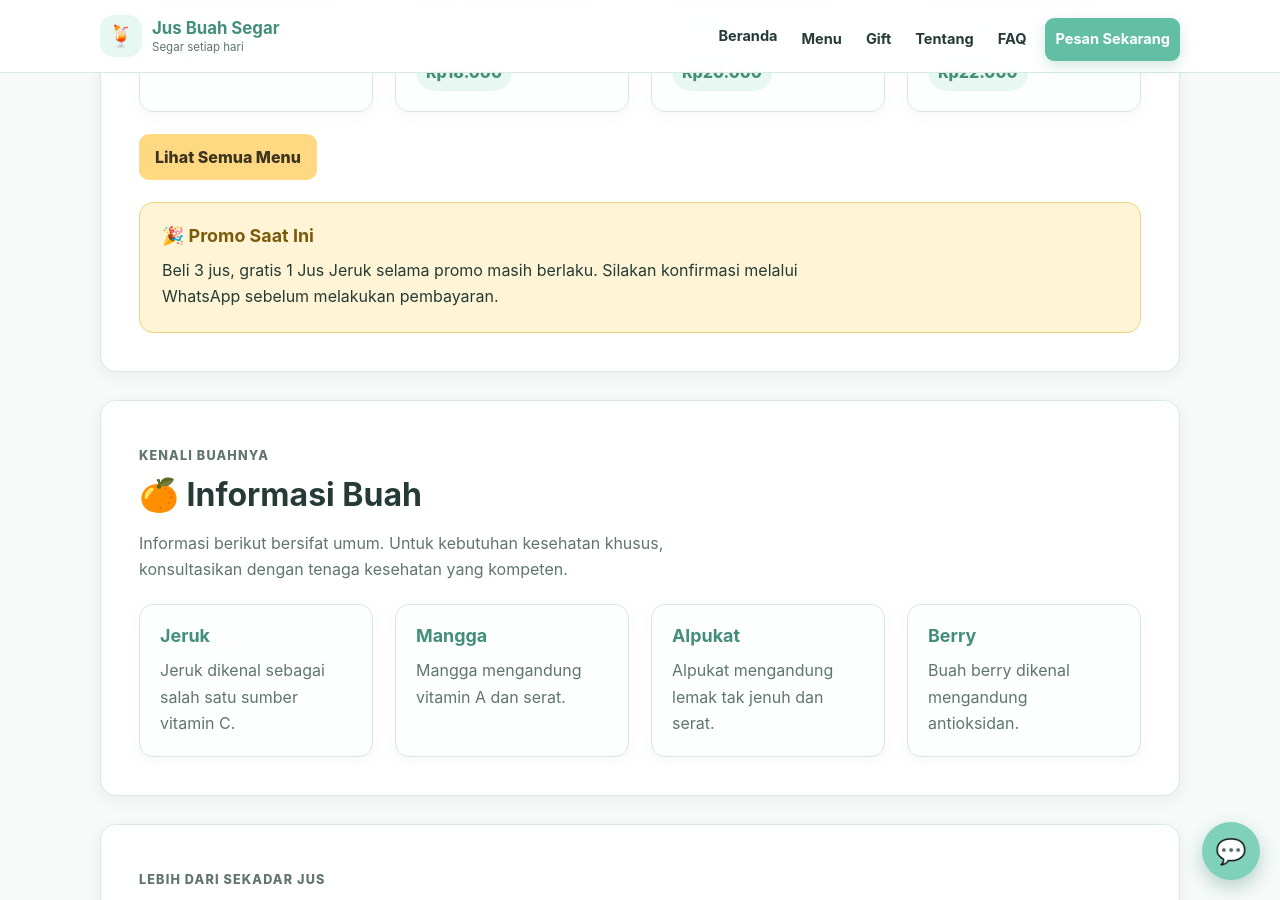
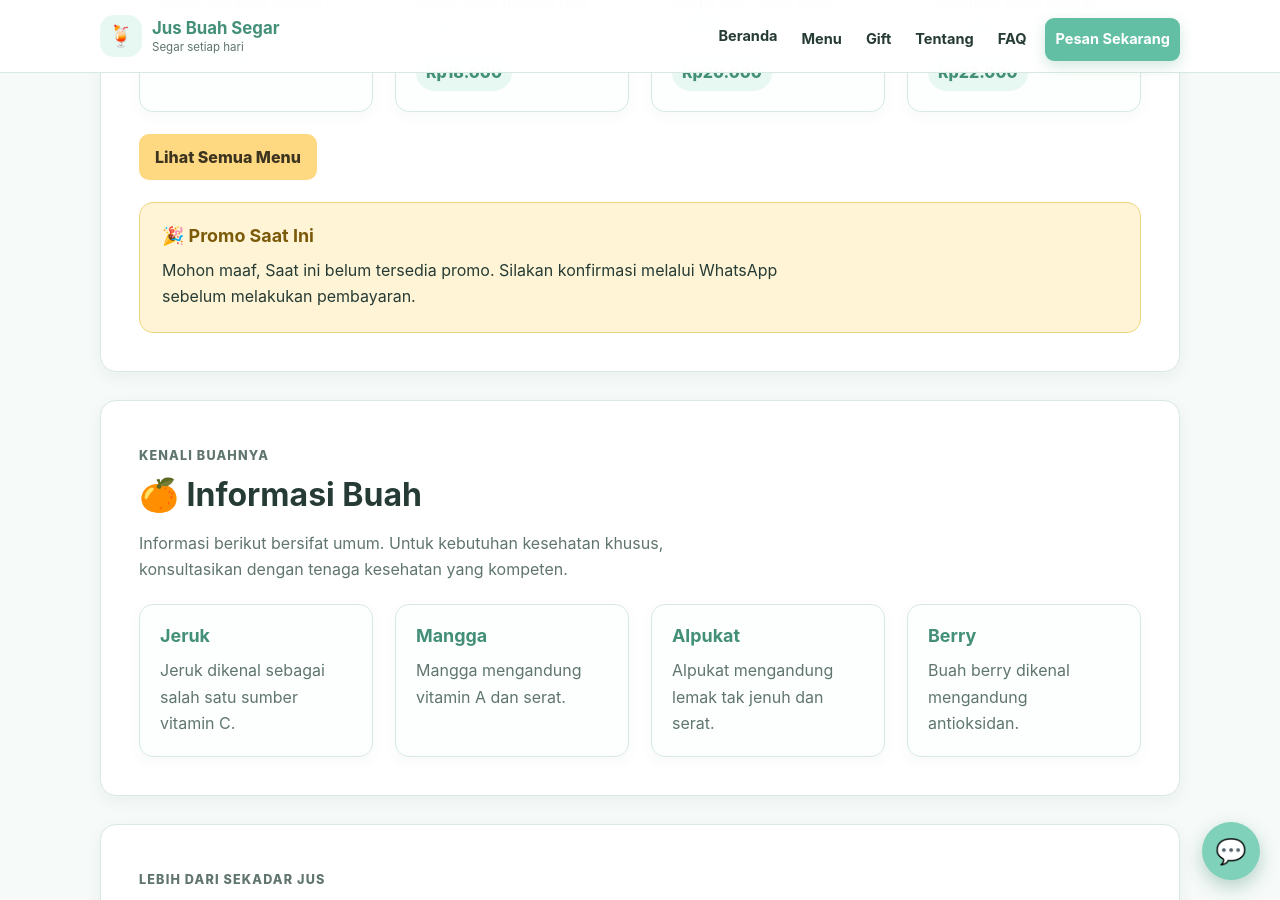
Before and after one commit to justmixs/justmix.github.io, a Jekyll site: the page built from index.md, in a window 1280 px wide and 900 px high, scrolled down 876 px. Built offline with Jekyll 4.4.1, drawn with Linux system fonts in a browser that asks for light colours.

Commit message:
Update promo message in index.md

```diff
--- a/index.md
+++ b/index.md
@@ -69,7 +69,7 @@ description: Jus buah segar, menu pilihan, promo, gift, dan pemesanan online.
   <div class="promo-box">
     <h3>🎉 Promo Saat Ini</h3>
     <p>
-      Beli 3 jus, gratis 1 Jus Jeruk selama promo masih berlaku.
+      Mohon maaf, Saat ini belum tersedia promo.
       Silakan konfirmasi melalui WhatsApp sebelum melakukan pembayaran.
     </p>
   </div>
```
